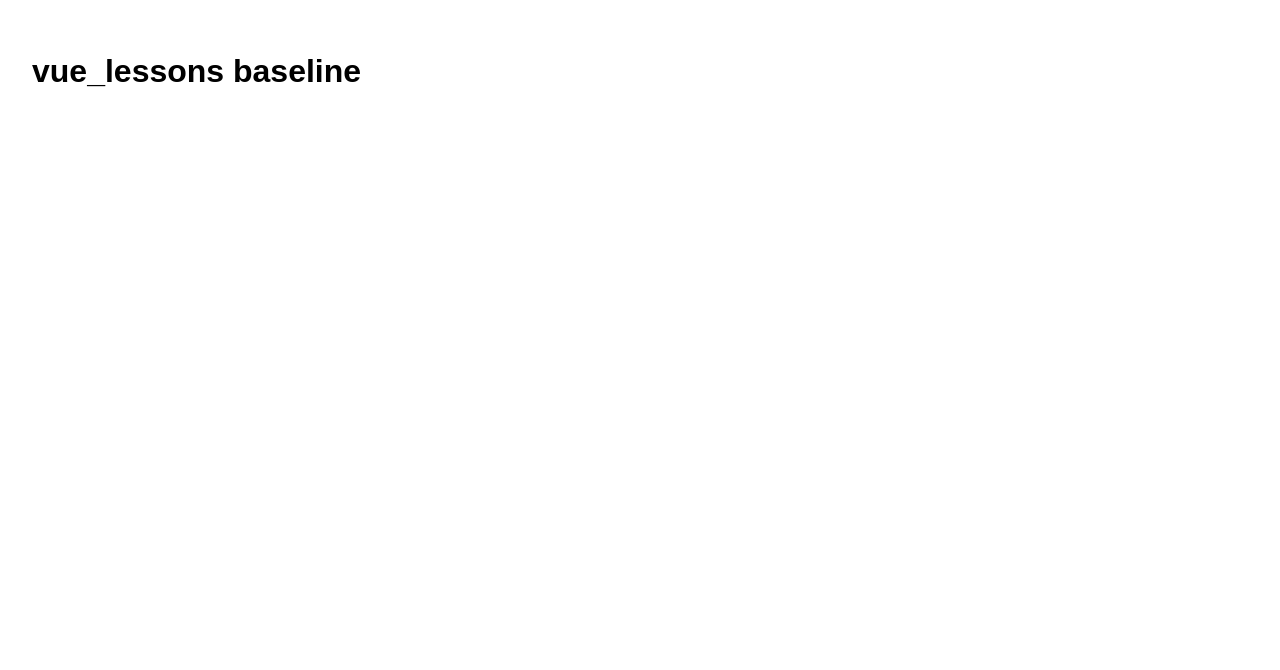
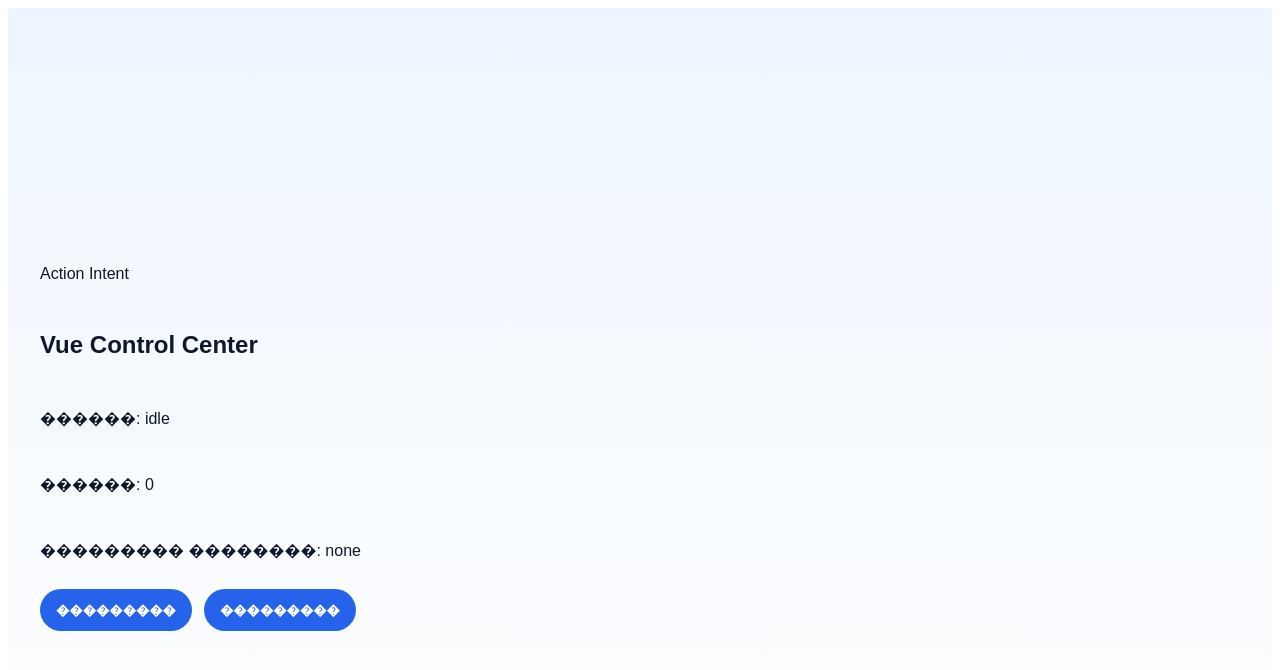
Before and after one commit to angularWorkshop/vue_lessons, a Vue app: page / in a window 1280 px wide. Shown: the top 670 px of the page. Built offline with nearby package versions, Linux system fonts and the light colour scheme.

Commit message:
feat: add vue answer-topic-05-exercise-01-action-panel-clicks solution

```diff
--- a/src/App.vue
+++ b/src/App.vue
@@ -1,16 +1,60 @@
 <script setup>
-const title = 'vue_lessons baseline';
+import { reactive } from 'vue';
+import { actionPanelSeed } from './action-panel-seed.js';
+
+const panel = reactive({
+  ...actionPanelSeed,
+});
+
+function handlePrimaryAction() {
+  panel.clickCount += 1;
+  panel.status = 'active';
+  panel.lastAction = 'primary';
+}
+
+function handleSecondaryAction() {
+  panel.status = 'review';
+  panel.lastAction = 'secondary';
+}
 </script>
 
 <template>
-  <main class="app">
-    <h1>{{ title }}</h1>
-  </main>
+  <section class="action-panel">
+    <p>{{ panel.eyebrow }}</p>
+    <h1>{{ panel.title }}</h1>
+    <p>������: {{ panel.status }}</p>
+    <p>������: {{ panel.clickCount }}</p>
+    <p>��������� ��������: {{ panel.lastAction }}</p>
+    <div class="actions">
+      <button type="button" @click="handlePrimaryAction">{{ panel.primaryLabel }}</button>
+      <button type="button" @click="handleSecondaryAction">{{ panel.secondaryLabel }}</button>
+    </div>
+  </section>
 </template>
 
 <style scoped>
-.app {
-  padding: 24px;
+.action-panel {
+  min-height: 100vh;
+  padding: 32px;
+  display: grid;
+  gap: 12px;
+  align-content: center;
+  background: linear-gradient(180deg, #eff6ff 0%, #ffffff 100%);
+  color: #0f172a;
   font-family: Arial, sans-serif;
 }
+
+.actions {
+  display: flex;
+  gap: 12px;
+}
+
+button {
+  border: 0;
+  border-radius: 999px;
+  padding: 12px 16px;
+  background: #2563eb;
+  color: white;
+  font-weight: 700;
+}
 </style>
--- /dev/null
+++ b/src/action-panel-seed.js
@@ -0,0 +1,9 @@
+export const actionPanelSeed = {
+  eyebrow: 'Action Intent',
+  title: 'Vue Control Center',
+  status: 'idle',
+  clickCount: 0,
+  lastAction: 'none',
+  primaryLabel: '���������',
+  secondaryLabel: '���������',
+};
```
Also changed, not shown: src/main.js (line endings or trailing spaces), 2 other files (tests, documents, lock files or other folders).
